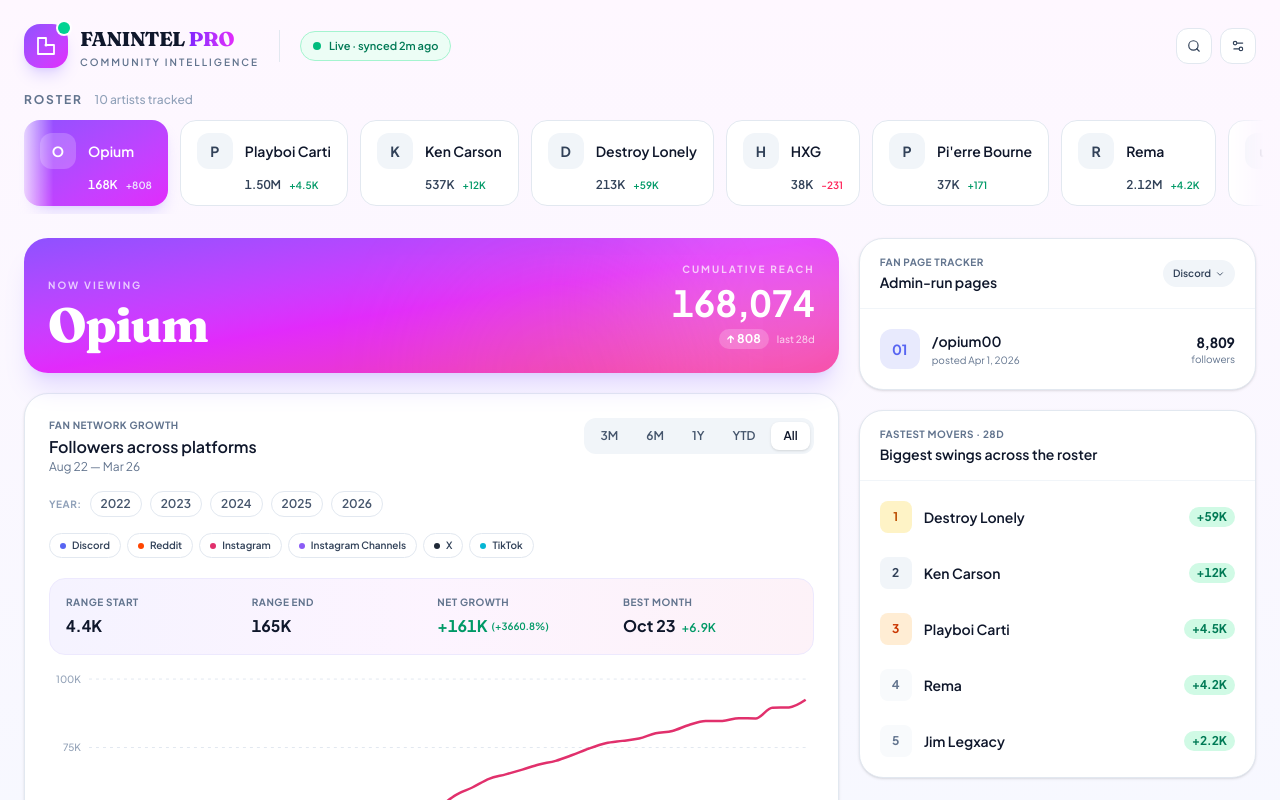
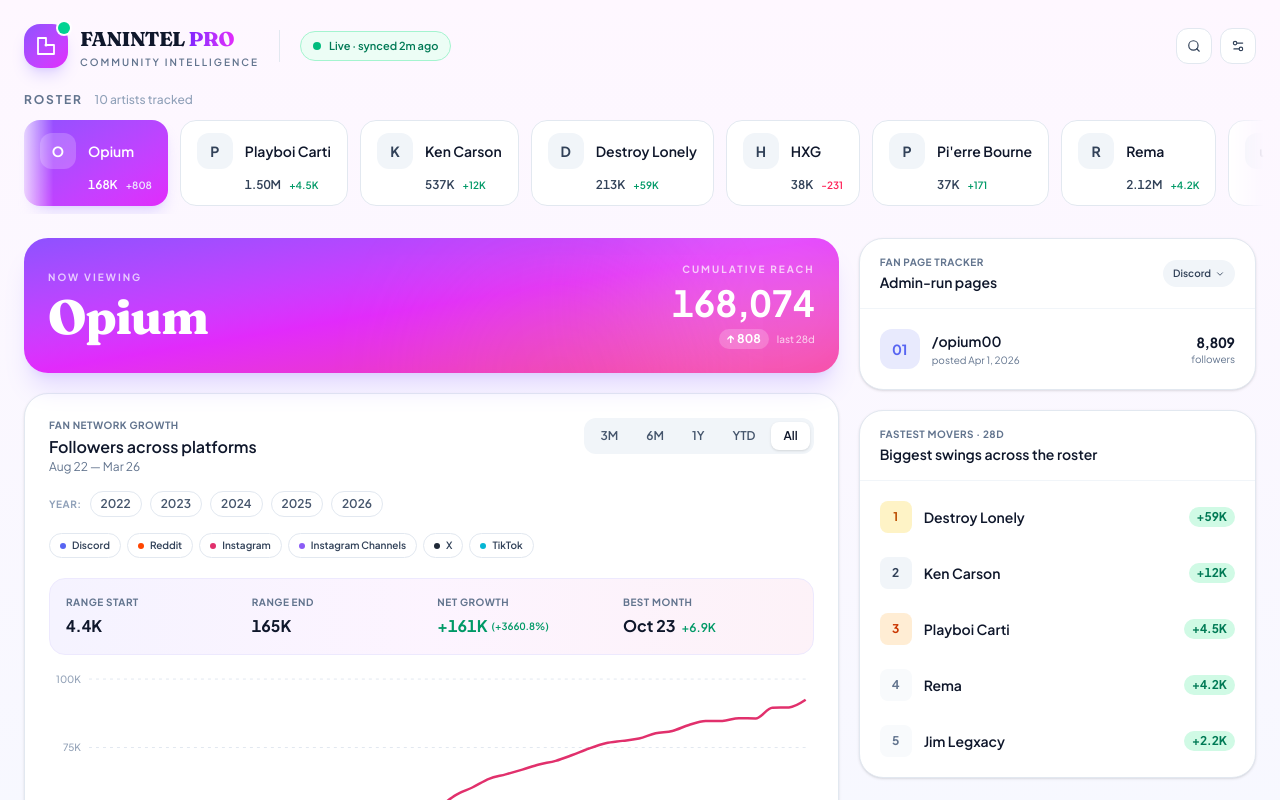
Before and after one commit to smudgymute2q/Fan-Community-Dashboard, a React (Vite) app: page / in a window 1280 px wide. Shown: the top 800 px of the page. Built offline with nearby package versions, Linux system fonts and the light colour scheme.

Commit message:
Center align hero banner left and right sides vertically

```diff
--- a/src/FanDashboard.tsx
+++ b/src/FanDashboard.tsx
@@ -423,7 +423,7 @@ export default function FanDashboard() {
             <div className="relative overflow-hidden rounded-3xl bg-gradient-to-br from-violet-500 via-fuchsia-500 to-pink-500 p-6 text-white shadow-xl shadow-violet-300/40">
               <div className="absolute top-0 right-0 w-72 h-72 opacity-20 -mr-20 -mt-20"><div className="w-full h-full rounded-full bg-white blur-3xl" /></div>
               <div className="absolute bottom-0 left-1/2 w-64 h-64 opacity-10 -mb-32"><div className="w-full h-full rounded-full bg-yellow-200 blur-3xl" /></div>
-              <div className="relative flex items-end justify-between gap-6">
+              <div className="relative flex items-center justify-between gap-6">
                 <div>
                   <div className="text-[10px] uppercase tracking-[0.2em] text-white/70 font-bold mb-2">Now viewing</div>
                   <h3 className="font-display text-5xl font-bold tracking-tight leading-none">{artist.name}</h3>
```
